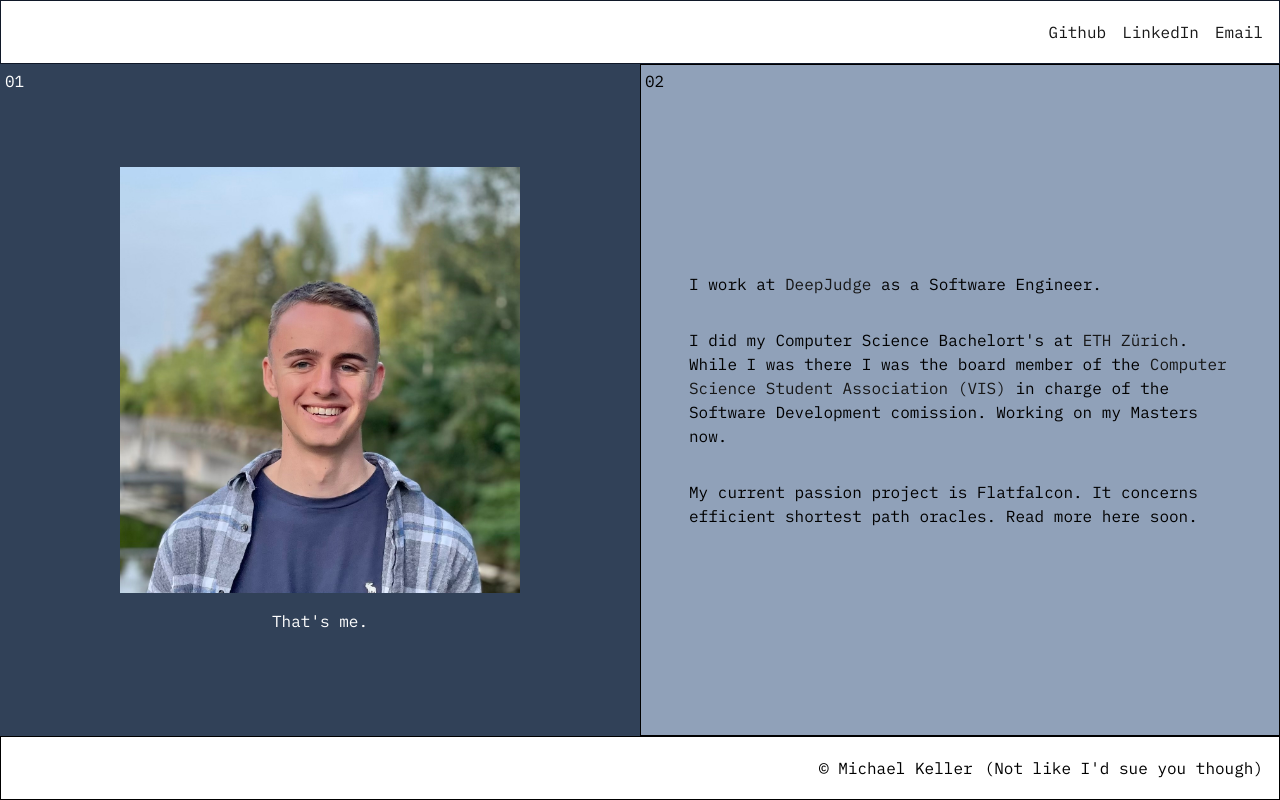
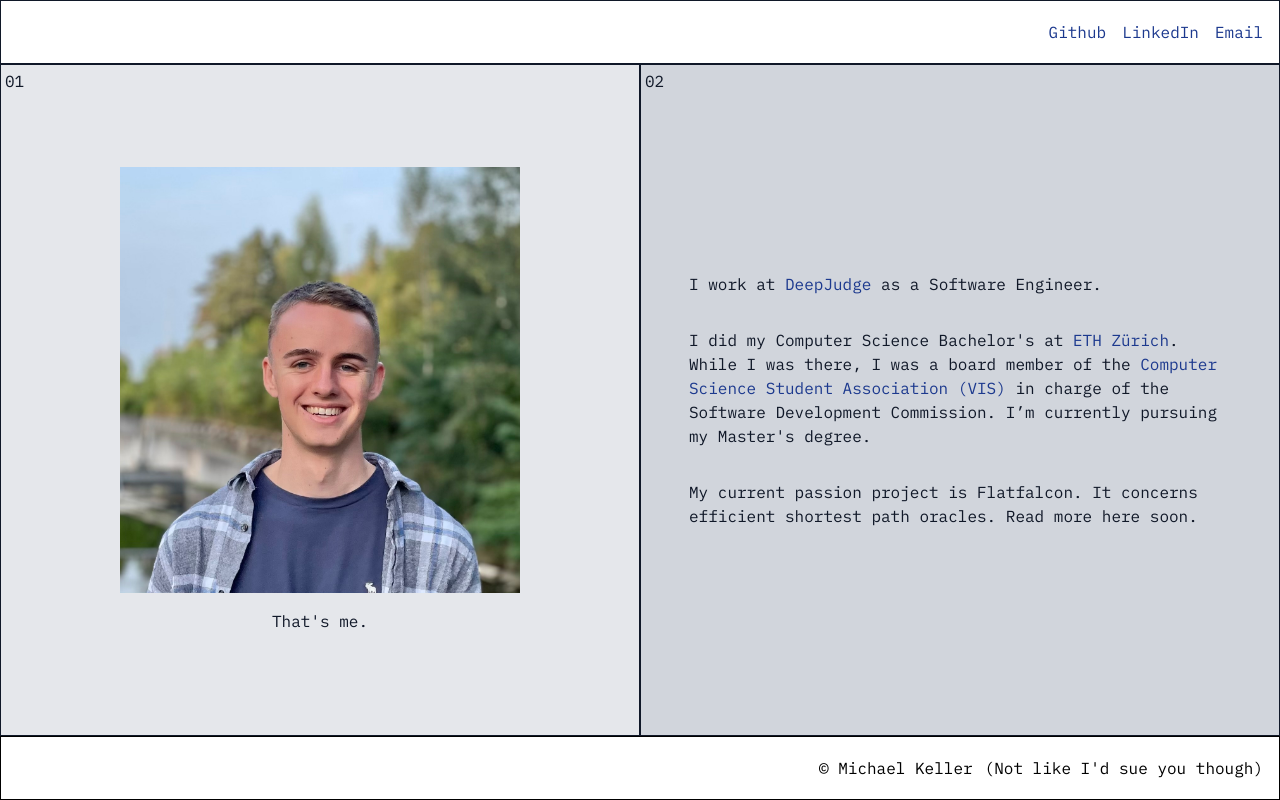
Before and after one commit to kelmich/website, a Next.js app: page / in a window 1280 px wide. Built offline with nearby package versions, Linux system fonts and the light colour scheme.

Commit message:
theme and typos

```diff
--- a/app/globals.css
+++ b/app/globals.css
@@ -4,17 +4,18 @@
 @theme {
     --color-background: oklch(1 0 0);
     --color-foreground: oklch(0.145 0 0);
-    --color-primary: oklch(37.2% 0.044 257.287);
-    --color-primary-foreground: oklch(1 0 0);
-    --color-secondary: oklch(70.4% 0.04 256.788);
-    --color-secondary-foreground: oklch(0.205 0 0);
+    --color-primary: oklch(92.8% 0.006 264.531);
+    --color-primary-foreground: oklch(21% 0.034 264.665);
+    --color-secondary: oklch(87.2% 0.01 258.338);
+    --color-secondary-foreground: oklch(21% 0.034 264.665);
     --color-muted: oklch(0.97 0 0);
     --color-muted-foreground: oklch(0.556 0 0);
     --color-accent: oklch(0.97 0 0);
     --color-accent-foreground: oklch(0.205 0 0);
-    --color-border: oklch(0.922 0 0);
+    --color-border: oklch(21% 0.034 264.665);
     --color-input: oklch(0.922 0 0);
     --color-ring: oklch(0.708 0 0);
+    --color-link: oklch(37.9% 0.146 265.522);
     /* --color-card: #ffffff;
     --color-card-foreground: #0f172a;
     --color-popover: #ffffff;
@@ -63,5 +64,5 @@
 } */
 
 a {
-    @apply text-secondary-foreground hover:underline;
+    @apply text-link hover:underline;
 }
--- a/app/page.tsx
+++ b/app/page.tsx
@@ -9,7 +9,7 @@ export default function Home() {
 
       {/* main content */}
       <main className="flex-1 grid lg:grid-cols-2 grid-cols-1">
-        <div className="relative border flex flex-col items-center justify-center p-12 bg-primary text-primary-foreground border-primary">
+        <div className="relative border flex flex-col items-center justify-center p-12 bg-primary text-primary-foreground">
           <p className="absolute top-1 left-1">01</p>
           <Image
             src="/michaelkeller7.jpeg"
@@ -19,7 +19,7 @@ export default function Home() {
           />
           <p className="pt-4">That&apos;s me.</p>
         </div>
-        <div className="relative border flex flex-col items-start justify-center p-12 space-y-8 text-left bg-secondary">
+        <div className="relative border flex flex-col items-start justify-center p-12 space-y-8 text-left bg-secondary text-secondary-foreground">
           <span>
             <p className="absolute top-1 left-1">02</p>I work at{" "}
             <a
@@ -32,7 +32,7 @@ export default function Home() {
             as a Software Engineer.
           </span>
           <span>
-            I did my Computer Science Bachelort&apos;s at{" "}
+            I did my Computer Science Bachelor&apos;s at{" "}
             <a
               href="https://www.ethz.ch"
               target="_blank"
@@ -40,7 +40,7 @@ export default function Home() {
             >
               ETH Zürich
             </a>
-            . While I was there I was the board member of the{" "}
+            . While I was there, I was a board member of the{" "}
             <a
               href="https://vis.ethz.ch"
               target="_blank"
@@ -48,8 +48,8 @@ export default function Home() {
             >
               Computer Science Student Association (VIS)
             </a>{" "}
-            in charge of the Software Development comission. Working on my
-            Masters now.
+            in charge of the Software Development Commission. I’m currently
+            pursuing my Master&apos;s degree.
           </span>
           <span>
             My current passion project is Flatfalcon. It concerns efficient
```
